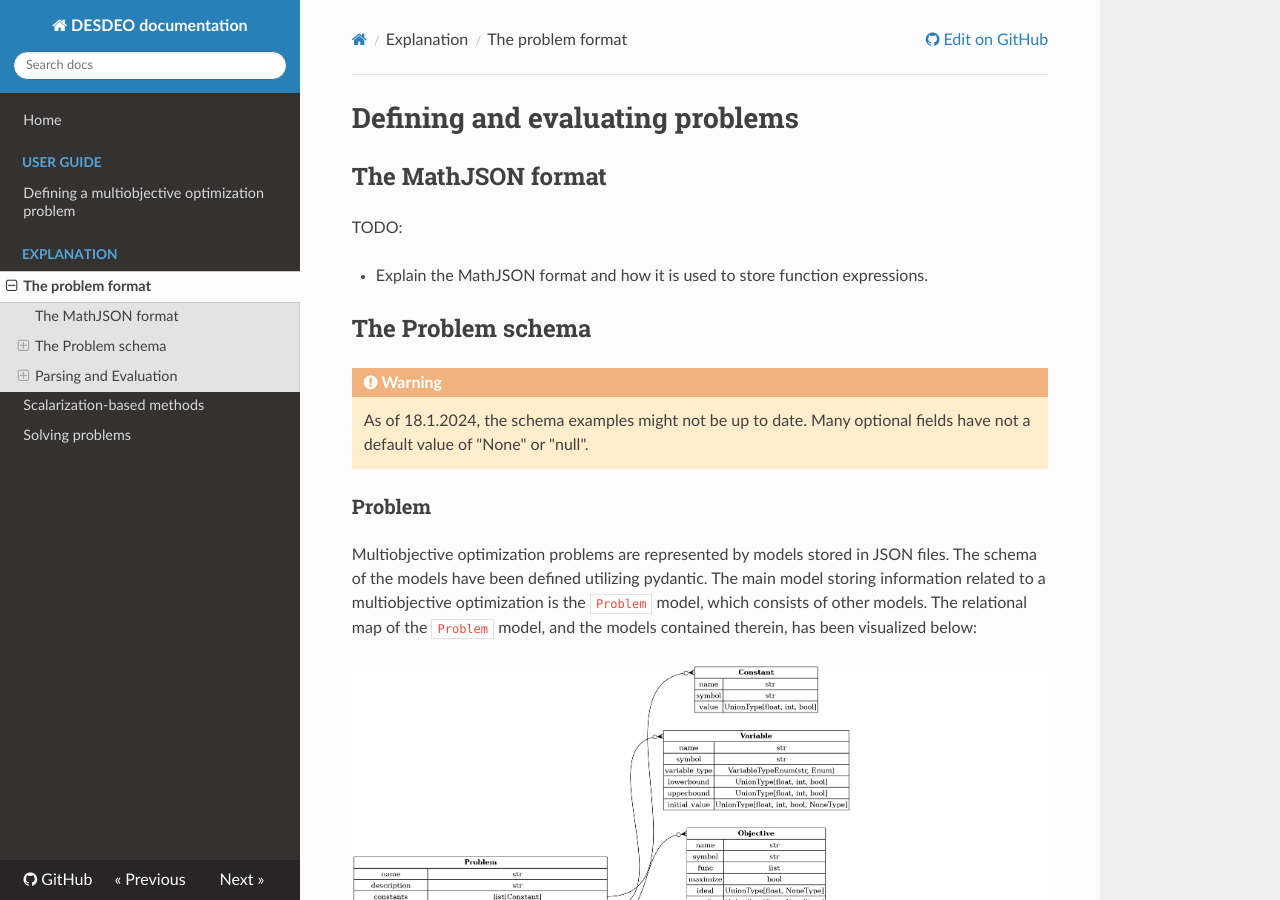
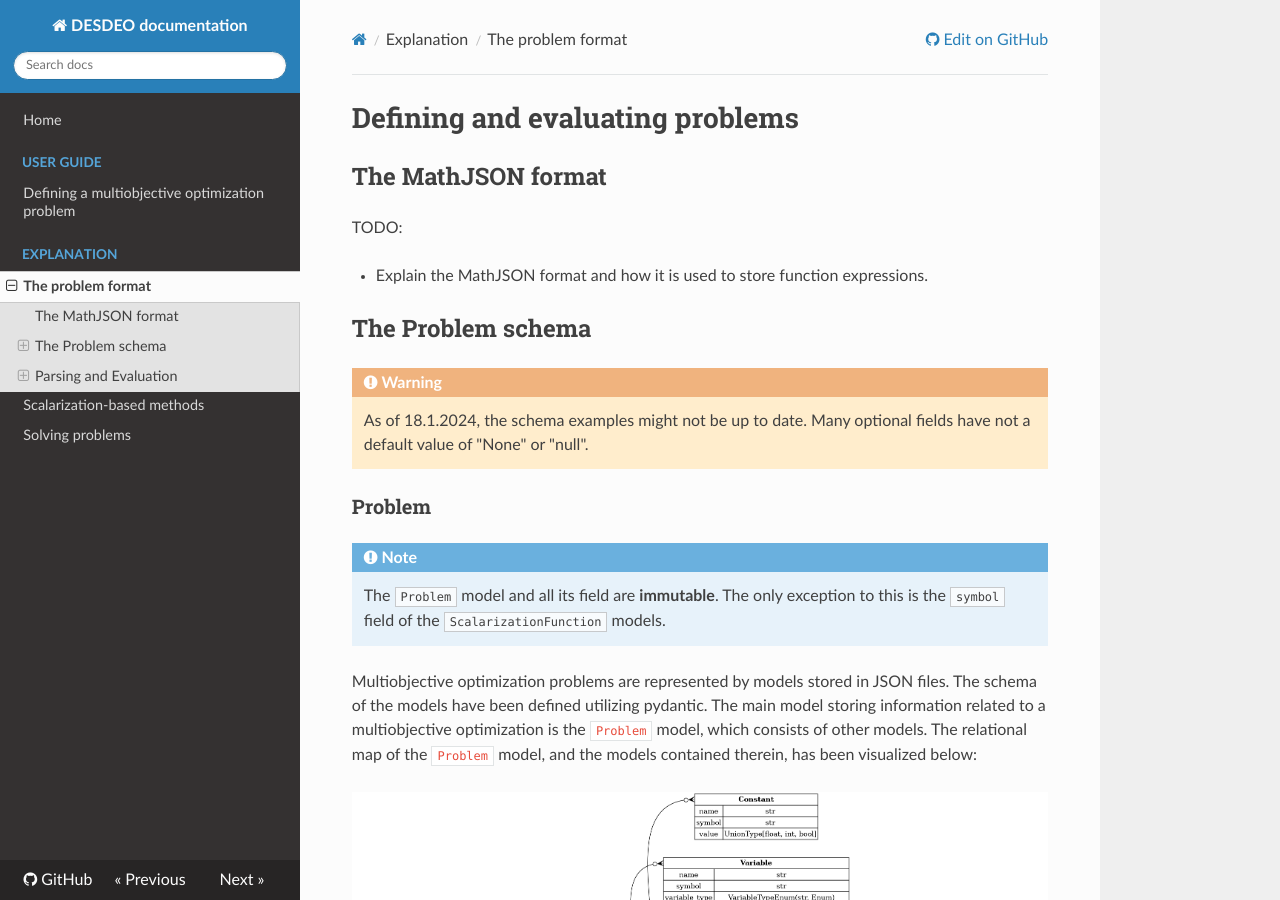
Before and after one commit to industrial-optimization-group/DESDEO, an MkDocs documentation site: the page built from docs/explanation/problem_format.md, in a window 1280 px wide and 900 px high. Built offline with MkDocs 1.6.1, drawn with Linux system fonts in a browser that asks for light colours; nearby versions of some CDN libraries.

Commit message:
Updated docs.

```diff
--- a/docs/explanation/problem_format.md
+++ b/docs/explanation/problem_format.md
@@ -12,6 +12,10 @@ TODO:
     As of 18.1.2024, the schema examples might not be up to date. Many optional fields have not a default value of "None" or "null".
 
 ### Problem
+
+!!! Note
+    The `Problem` model and all its field are **immutable**. The only exception to this
+    is the `symbol` field of the `ScalarizationFunction` models.
 
 Multiobjective optimization problems are represented by models stored in JSON files.
 The schema of the models have been defined utilizing pydantic. The main
```
